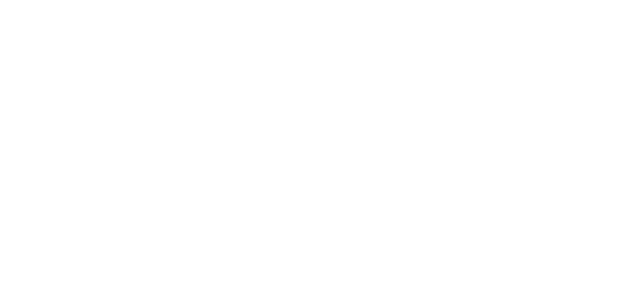
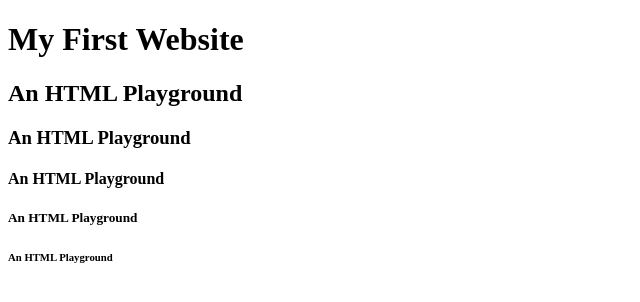
Before and after one commit to VasilGrdzelishvili/Applications.ge, a plain HTML site: page HTML&CSS/Homework_1-HTML_Tutorial-How_to_Make_a_Super_Simple_Website/index.html in a window 1280 px wide. Shown: the whole page, without its empty margins (0-640 px from the left). Drawn offline with Linux system fonts and the light colour scheme.

Commit message:
Added heading tags
All headings were added from h1 to h6

```diff
--- a/HTML&CSS/Homework_1-HTML_Tutorial-How_to_Make_a_Super_Simple_Website/index.html
+++ b/HTML&CSS/Homework_1-HTML_Tutorial-How_to_Make_a_Super_Simple_Website/index.html
@@ -5,5 +5,12 @@
     <meta name="viewport" content="width=device-width, initial-scale=1" />
     <title>My first Website</title>
   </head>
-  <body></body>
+  <body>
+    <h1>My First Website</h1>
+    <h2>An HTML Playground</h2>
+    <h3>An HTML Playground</h3>
+    <h4>An HTML Playground</h4>
+    <h5>An HTML Playground</h5>
+    <h6>An HTML Playground</h6>
+  </body>
 </html>
```
